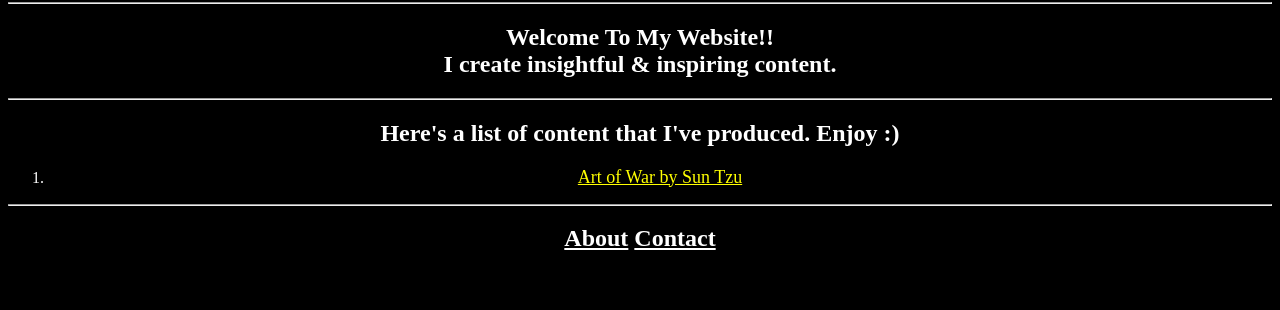
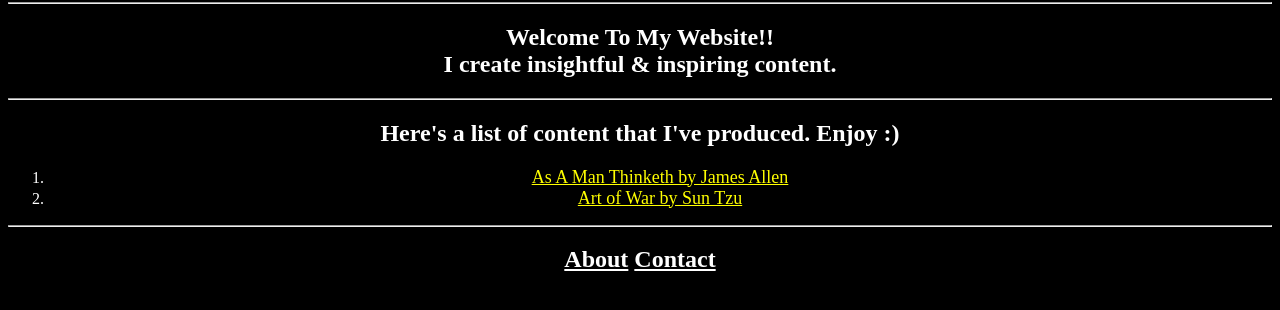
Before and after one commit to thedivyaraj/DivyaRajTalks, a plain HTML site: page index.html in a window 1280 px wide. Shown: the part 190-500 px from the top of the page. Drawn offline with Linux system fonts and the light colour scheme.

Commit message:
Update index.html

```diff
--- a/index.html
+++ b/index.html
@@ -11,6 +11,7 @@
     <h2>Welcome To My Website!!<br/>I create insightful & inspiring content.</h2><hr/>
     <h2>Here's a list of content that I've produced. Enjoy :)</h2>
     <ol>
+        <li><a href="./Public/AsAManThinketh.html" style="color: yellow; font-size: large;">As A Man Thinketh by James Allen</a></li>
         <li><a href="./Public/ArtOfWar.html" style="color: yellow; font-size: large;">Art of War by Sun Tzu</a></li>
     </ol>
     <hr/>
```
